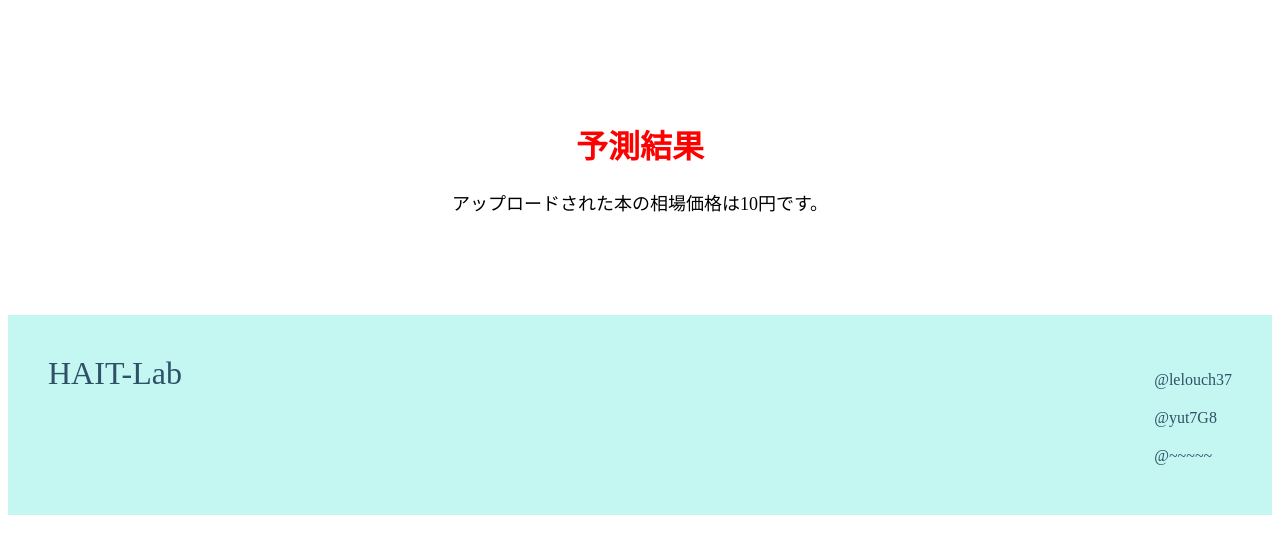
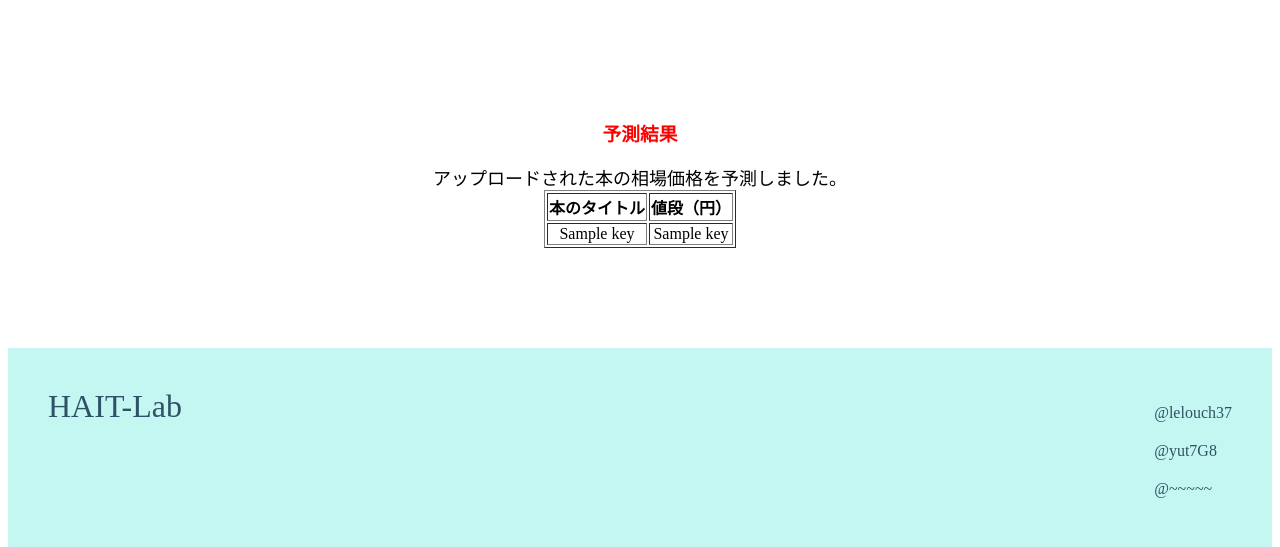
Before and after one commit to yut7G8/finalDevelop, a Flask app: template app/templates/result.html in a window 1280 px wide. Shown: the part 98-645 px from the top of the page. Run offline with Flask 2, Linux system fonts and the light colour scheme; the template is opened without the code that fills it: most values are stand-ins (such as "Sample title", 1, 10 or a date in 2020).

Commit message:
result.htmlの結果を表に変更、タイトルと値段の対応を追加

```diff
--- a/app/app.py
+++ b/app/app.py
@@ -60,7 +60,8 @@ def select():
 		# 2. スクレイピング処理
 		price_list = search_mercari(title_list[i])
 		price_lists.append(price_list)
-	return render_template('result.html', price_lists=price_lists)
+	book_dict = { title:price for title,price in zip(title_list,price_lists) }
+	return render_template('result.html', book_dict = book_dict)
 
 @app.route('/uploads/<filename>')
 # ファイルを表示する
--- a/app/templates/layout.html
+++ b/app/templates/layout.html
@@ -4,7 +4,7 @@
     <meta charset="UTF-8">
     <meta name="viewport" content="width=device-width, initial-scale=1.0">
     <link rel="stylesheet" href="../static/css/stylesheet.css">
-    <title>Book Price Predictor</title>
+    <title>Book Price Predictor(Gチーム最終開発)</title>
 </head>
 <body>
     <div class="header">
--- a/app/templates/result.html
+++ b/app/templates/result.html
@@ -1,12 +1,23 @@
 {% extends "layout.html" %}
 {% block content %}
     <!-------- ここを変える ----->
-    <html>
-        <head><title>Gチーム最終開発</title></head>
-        <h1><b><font color="red">予測結果</font></b></h1>
-        <body>
-            <font size="4">アップロードされた本の相場価格は{{ price_lists }}円です。</font><br>
-        </body>
-    </html>
+
+    <h3><b><font color="red">予測結果</font></b></h3>
+    <div>
+        <font size="4">アップロードされた本の相場価格を予測しました。</font><br>
+        <table border="1" align="center">
+            <tr>
+                <th>本のタイトル</th>
+                <th>値段（円）</th>
+            </tr>
+            {% for key in book_dict %}
+            <tr>
+                <td>{{ key }}</td>
+                <td>{{ book_dict[key] }}</td>
+            </tr>
+            {% endfor %}
+        </table>
+    </div>
+
     <!--- ------------------- -->
 {% endblock %}
```
